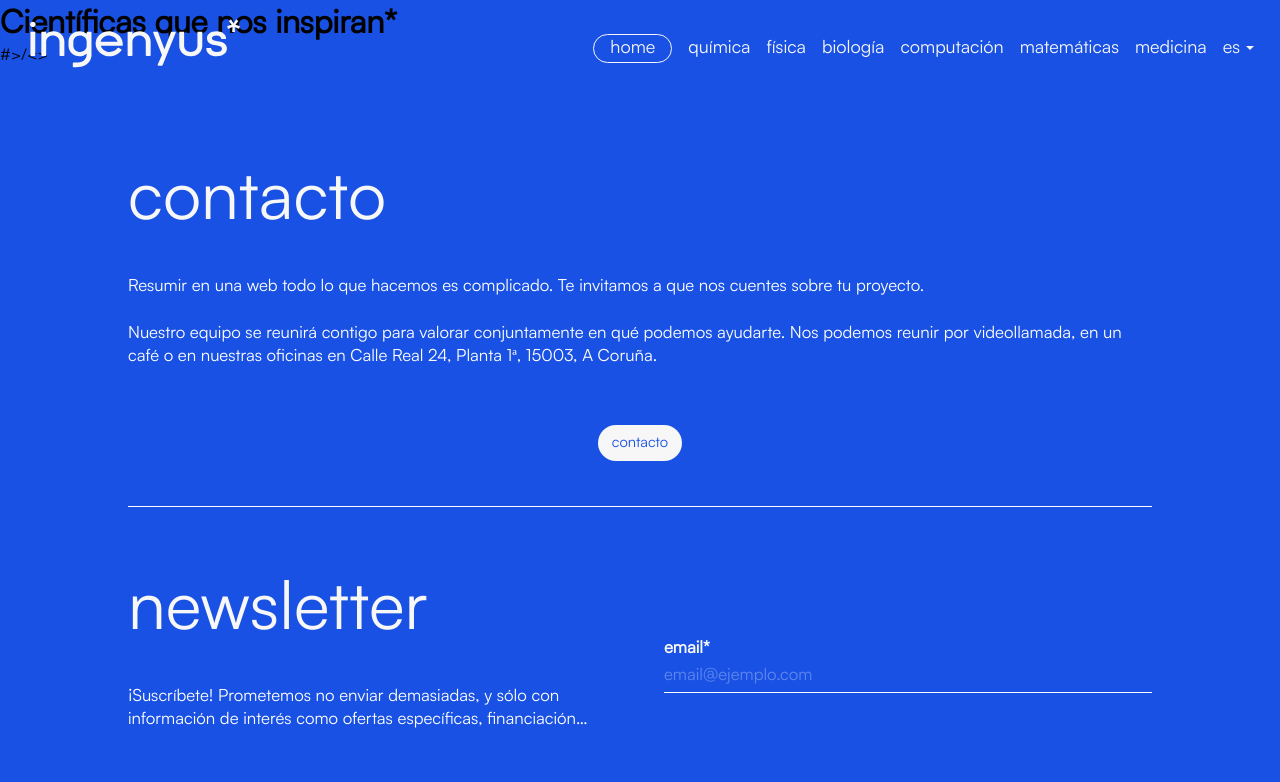
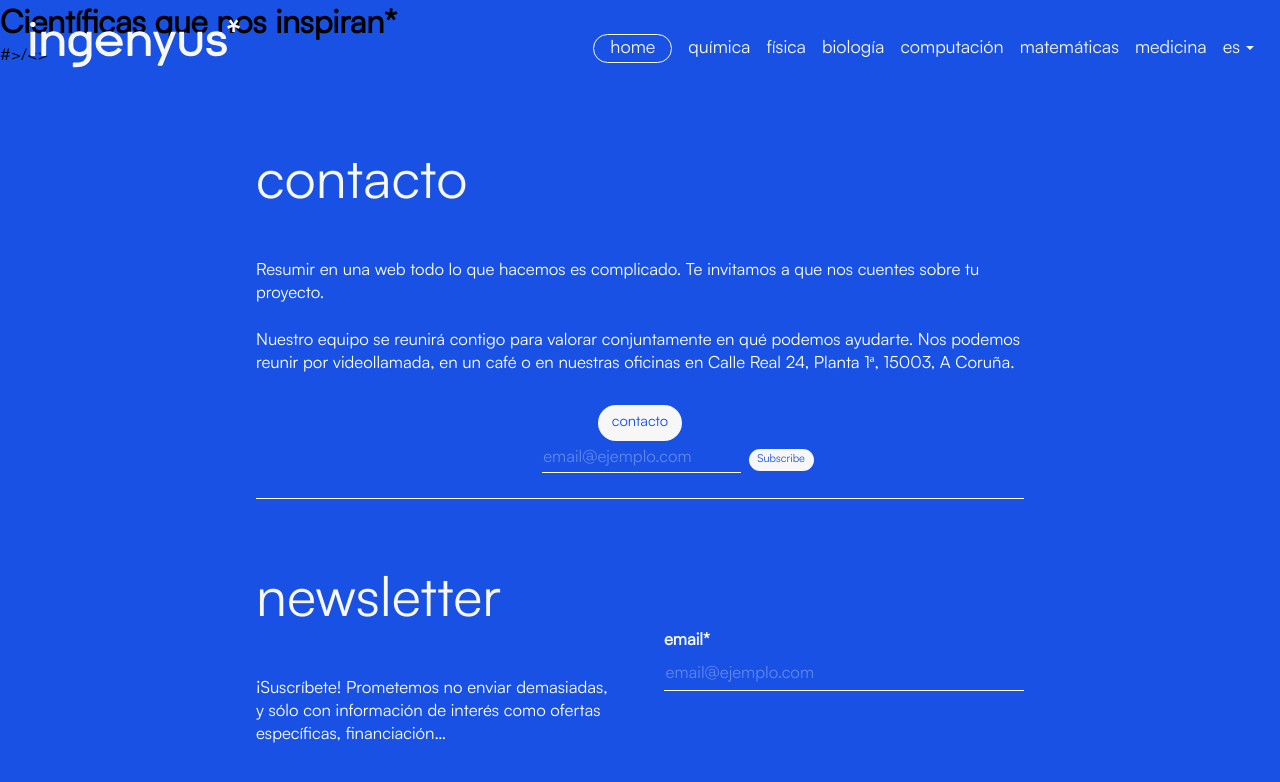
Before and after one commit to AnaBelenBernardez/ingenyus, a React (Vite) app: page / in a window 1280 px wide. Both pictures are taken after a click on the button "contacto". Shown: the top 782 px of the page. Built offline with nearby package versions, Linux system fonts and the light colour scheme.

Commit message:
feature: contact subscribe + padding fixed

```diff
--- a/src/components/BotonSimple/BotonSimple.jsx
+++ b/src/components/BotonSimple/BotonSimple.jsx
@@ -1,7 +1,7 @@
-export function BotonSimple({ children, clase }) {
+export function BotonSimple({ children, clase, onClick }) {
 
     return (
-        <button className={clase}>
+        <button className={clase} onClick={onClick}>
             {children}
         </button>
     )
--- a/src/components/Contact&Newsletter/Contact&Newsletter.jsx
+++ b/src/components/Contact&Newsletter/Contact&Newsletter.jsx
@@ -1,17 +1,33 @@
 import { BotonSimple } from "../BotonSimple/BotonSimple"
 import "../../css/layout/_Contact&Newsletter.css"
+import { useState } from "react"
 
 export function Contact_Newsletter() {
 
+    const [showHiddenForm, setShowHiddenForm] = useState(false)
+
+    const handleButtonClick = () => {
+        setShowHiddenForm(true)
+    }
+
 
     return (
+        <>
             <section className="newsletter_contact">
                 <div className="contact">
                     <h4 className="both_title">contacto</h4>
                     <p className="nc_text">Resumir en una web todo lo que hacemos es complicado. Te invitamos a que nos cuentes sobre tu proyecto.</p>
                     <p className="nc_text">Nuestro equipo se reunirá contigo para valorar conjuntamente en qué podemos ayudarte. Nos podemos reunir por videollamada, en un café o en nuestras oficinas en Calle Real 24, Planta 1ª, 15003, A Coruña.</p>
                     <div className="contact_button_box">
-                    <BotonSimple clase={"button_contact"} children={"contacto"} />
+                        <BotonSimple clase={"button_contact"} children={"contacto"} onClick={handleButtonClick} />
+                        <div className={`hidden_form ${showHiddenForm ? 'visible' : ''}`}>
+                            <form action="https://ingenyus.us15.list-manage.com/subscribe/post" method="POST">
+                                <input type="hidden" name="u" />
+                                <input type="hidden" name="id" value="ef5c40ecca" />
+                                <input type="email" placeholder="email@ejemplo.com" className="contacto_email_input" autocapitalize="off" autocorrect="off" name="EMAIL" id="EMAIL" size="25" value="" />
+                                <input type="submit" class="subscribe_contact" name="submit" value="Subscribe"></input>
+                            </form>
+                        </div>
                     </div>
                 </div>
                 <div className="newsletter">
@@ -27,5 +43,6 @@ export function Contact_Newsletter() {
                     </div>
                 </div>
             </section>
+        </>
     )
 }
--- a/src/css/layout/_Contact&Newsletter.css
+++ b/src/css/layout/_Contact&Newsletter.css
@@ -1,5 +1,7 @@
-@media (max-width: 2010px) {
+/*Desktop*/
 .newsletter_contact {
+    padding-left: 10rem;
+    padding-right: 10rem;
     background-color: var(--denim);
     min-height: 300px;
     height: 850.5px;
@@ -10,19 +12,16 @@
     align-items: center;
 }
 
-
 .contact,
 .newsletter {
     width: 80%;
     flex: 1;
 }
 
-
 .contact {
     border-bottom: none;
-        padding-top: 2rem;
+    padding-top: 1rem;
 }
-
 
 .both_title {
     padding: 3rem 0rem 0rem 0rem;
@@ -42,16 +41,12 @@
     margin-top: 1.5rem;
 }
 
-
 .newsletter {
     display: flex;
     flex-direction: row;
     gap: 3rem;
     border-top: 1px solid white;
-
 }
-
-
 
 .newsletter_left,
 .newsletter_right {
@@ -62,30 +57,36 @@
     margin-top: 8rem;
 }
 
-
-
 .newsletter_email {
     display: flex;
     flex-direction: column;
 }
 
-
 .newsletter_email input {
     background-color:
         rgba(25, 81, 228, 255);
+    color: white;
     border: none;
     border-bottom: 1px solid white;
-        height: 34.38px;
+    height: 34px;
 }
 
+.newsletter_email input:hover {
+    background-color: white;
+    color: rgba(25, 81, 228, 255);
+    font-weight: bolder;
+    padding-left: 0.1rem;
+}
 
 .newsletter_email input::placeholder {
     color: white;
     opacity: 0.3;
     font-size: 16.8px;
+    padding-left: 0.1rem;
 }
 
 .nc_email {
+    padding-bottom: 0.4rem;
     font-weight: 700;
     font-size: 16.8px;
     line-height: 24px;
@@ -114,18 +115,60 @@
     display: flex;
     flex-direction: row;
     justify-content: center;
-        padding-top: 3.7rem
+    padding-top: 2.5rem
 }
+
+.hidden_form {
+    position: absolute;
+    margin-top: 3.2rem;
+    margin-left: 4.7rem;
+    top: 1;
+    justify-content: center;
+    opacity: 0;
+    transition: opacity 0.7s ease;
+    /* Adjust the duration and timing function as needed */
+}
+
+.hidden_form.visible {
+    opacity: 1;
+}
+
+.contacto_email_input {
+    background-color: rgba(25, 81, 228, 255);
+    border: none;
+    border-bottom: 1px solid white;
+    margin-right: 0.5rem;
+    height: 30px
 }
 
 
+.contacto_email_input::placeholder {
+    color: white;
+    opacity: 0.3;
+    font-size: 16.8px;
+    padding-left: 0.1rem;
+    margin-bottom: 0.5rem;
+}
 
 
+.subscribe_contact {
+    border-radius: 840px;
+    background-color: #F7F7F8;
+    font-size: 11px;
+    font-weight: 400;
+    color: #1851E3;
+    width: 65px;
+    height: 22px;
+    border: 1.05px;
+    padding-bottom: 3px;
+    cursor: pointer;
 
+}
 
-/* ************** MEDIA QUERY ************** */
+/*
+adicionar mais um bocado de padding - comparar c/ o site da ingenyous + formulario de contacto*/
 /*Tablet */
-@media (max-width: 1020px) {
+@media (max-width: 1320px) {
     .button_contact {
         margin-bottom: 2rem;
     }
@@ -136,6 +179,10 @@
 
     .both_title {
         font-size: 55px;
+    }
+
+    .hidden_form {
+        margin-top: 2.4rem;
     }
 }
 
@@ -171,4 +218,7 @@
         font-size: 40px;
     }
 
+    .hidden_form {
+        margin-top: 2.4rem;
     }
+}
```
Lines whose indentation alone changed are shown as unchanged.
